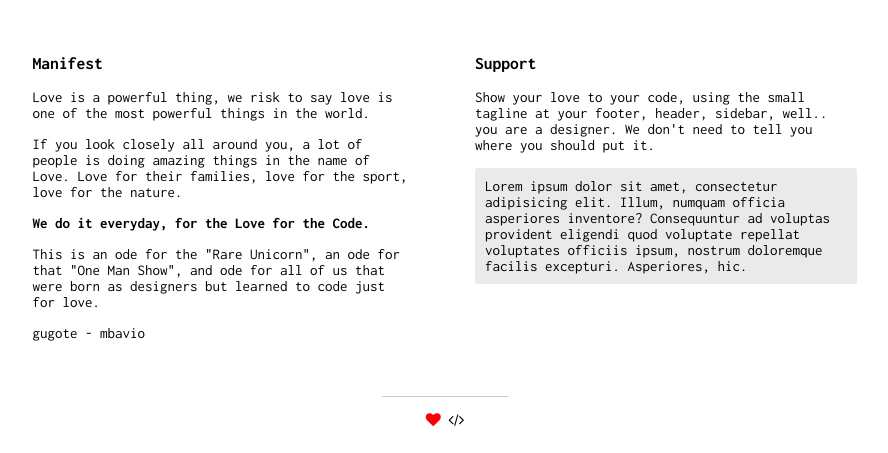
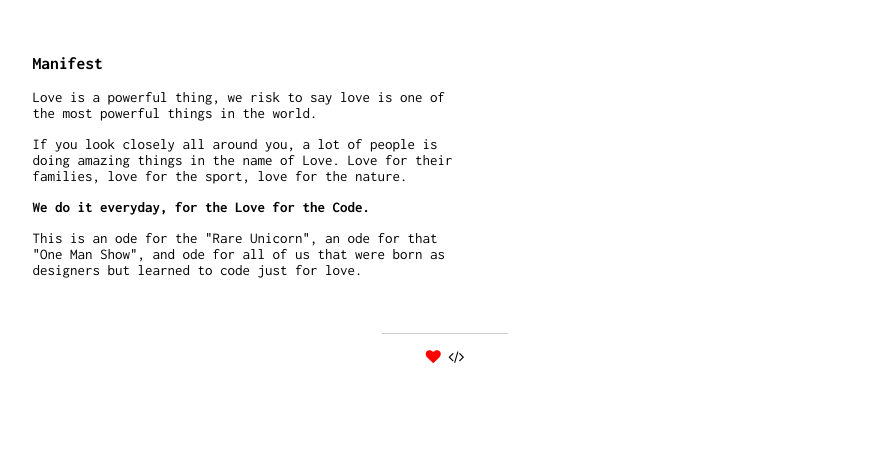
Before and after one commit to gugote/loveyourcode, a plain HTML site: page index.html in a window 1280 px wide. Shown: the part 356-809 px from the top of the page, without its empty margins (195-1083 px from the left). Drawn offline with nearby package versions, Linux system fonts and the light colour scheme; a script that the page names is missing.

Commit message:
Content update

```diff
--- a/index.html
+++ b/index.html
@@ -25,15 +25,14 @@
       <p>If you look closely all around you, a lot of people is doing amazing things in the name of Love. Love for their families, love for the sport, love for the nature.</p>
       <p><strong>We do it everyday, for the Love for the Code.</strong></p>
       <p>This is an ode for the "Rare Unicorn", an ode for that "One Man Show", and ode for all of us that were born as designers but learned to code just for love.</p>
-      <p>gugote - mbavio</p>
     </div>
-    <div class="col">
+    <!--<div class="col">
       <h3>Support</h3>
       <p>Show your love to your code, using the small tagline at your footer, header, sidebar, well.. you are a designer. We don't need to tell you where you should put it.</p>
       <div class="snippetbox">
         <p>Lorem ipsum dolor sit amet, consectetur adipisicing elit. Illum, numquam officia asperiores inventore? Consequuntur ad voluptas provident eligendi quod voluptate repellat voluptates officiis ipsum, nostrum doloremque facilis excepturi. Asperiores, hic.</p>
       </div>
-    </div>
+    </div>-->
   </section>
   <footer>
     <p><i class="fa fa-heart"></i> <i class="fa fa-code"></i></p>
```
